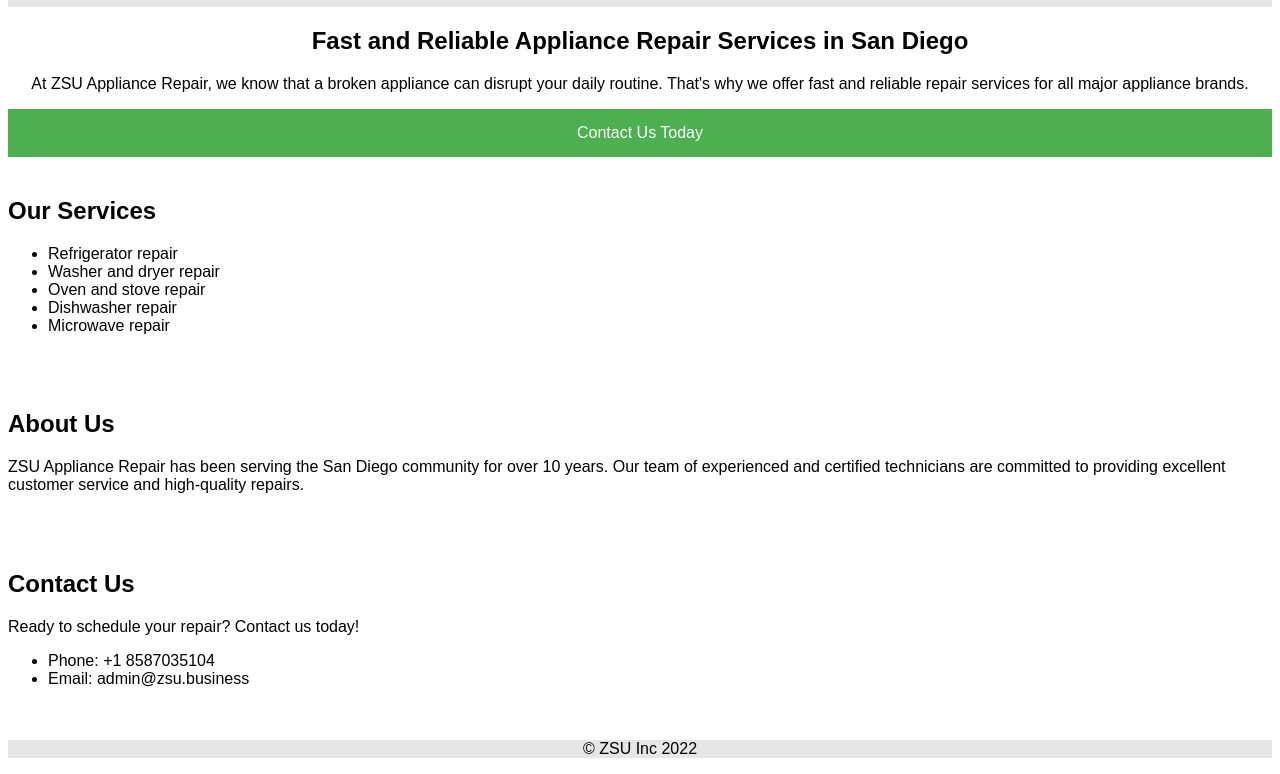
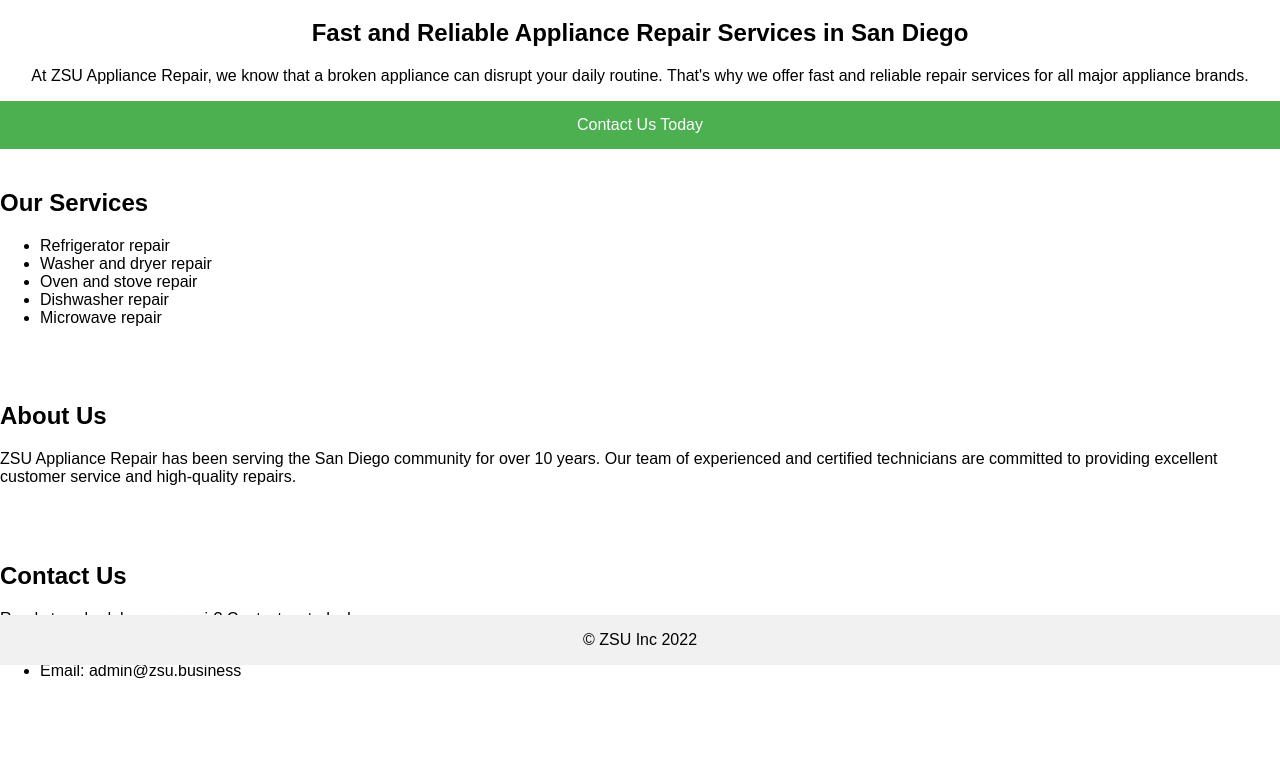
Before and after one commit to grimcoder/ZSU, a plain HTML site: page publish/index.html in a window 1280 px wide. Shown: the part 135-909 px from the top of the page. After the commit the page ends 851 px from the top, so only its background shows below. Drawn offline with Linux system fonts and the light colour scheme.

Commit message:
added styles

```diff
--- a/publish/index.html
+++ b/publish/index.html
@@ -12,6 +12,7 @@
 
         body {
         font-family: sans-serif;
+        margin: 0px;
         }
         header {
             background-color: #e6e6e6;
@@ -69,8 +70,12 @@
         }
 
         footer {
-            background-color: #e6e6e6;
-            padding: 10 px 0 10 px 0;
+            position: fixed;
+            left: 0;
+            bottom: 0;
+            width: 100%;
+            background-color: #f1f1f1;
+            color: #000;
             text-align: center;
         }
     </style> <!-- added -->
```
